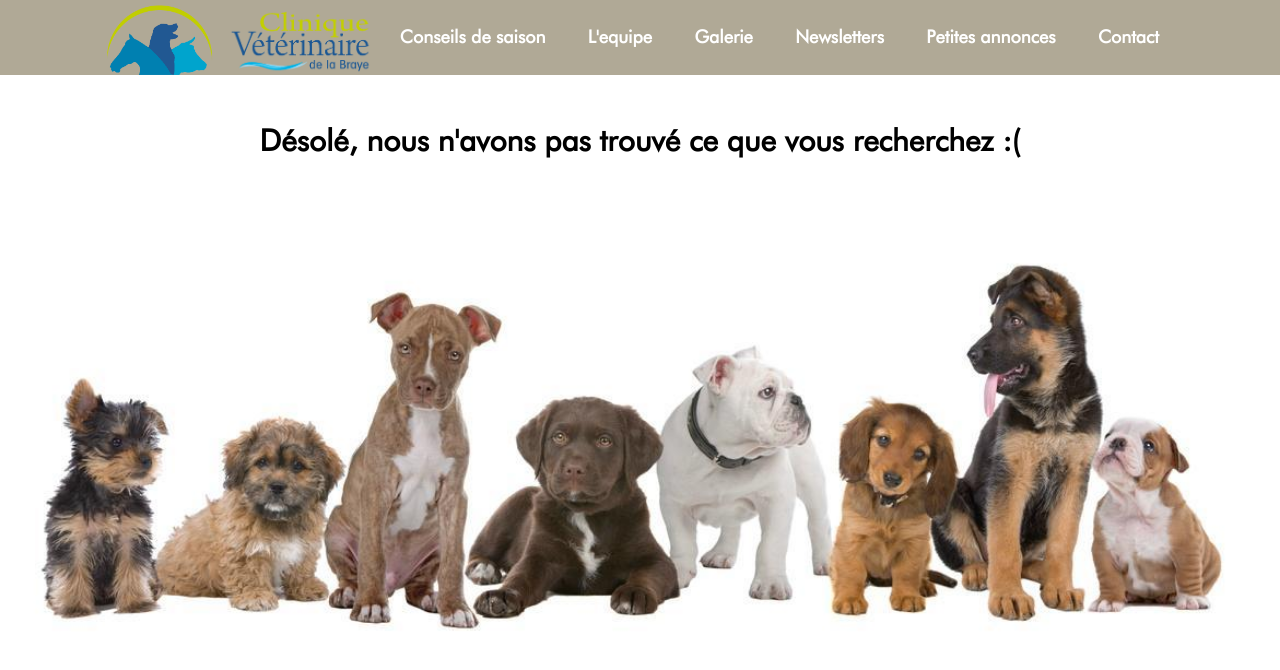
After one commit to AntoineToubhans/vet-django, a Django app: page /404/ in a window 1280 px wide. The commit adds this page. Shown: the top 670 px of the page. Run offline with Django 3.2, Linux system fonts and the light colour scheme; style sheets or scripts are compiled from the project's sources; some libraries are stand-ins or nearby versions.

Commit message:
Add 404 page

```diff
--- /dev/null
+++ b/vet_app/static/css/404.scss
@@ -0,0 +1,15 @@
+.not-found {
+  &-banner {
+    width: 100%;
+    img {
+      width: 100%;
+    }
+  }
+
+  &-message {
+    text-align: center;
+    margin: 50px 0 50px 0;
+    font-size: 30px;
+    font-weight: bold;
+  }
+}
--- /dev/null
+++ b/vet_app/templates/404.html
@@ -0,0 +1,19 @@
+{% extends "layout.html" %}
+
+{% block extra_stylesheets %}
+{% load sass_tags %}
+<link href="{% sass_src 'css/main.scss' %}" rel="stylesheet" type="text/css" />
+<link href="{% sass_src 'css/404.scss' %}" rel="stylesheet" type="text/css" />
+{% endblock %}
+
+{% block content %}
+{% load static %}
+    <div class="not-found">
+        <div class="not-found-message">
+          Désolé, nous n'avons pas trouvé ce que vous recherchez :(
+        </div>
+        <div class="not-found-banner">
+            <img src="{% static 'images/puppy-banner.jpg' %}" />
+        </div>
+    </div>
+{% endblock %}
--- a/vet_app/templates/layout.html
+++ b/vet_app/templates/layout.html
@@ -4,9 +4,10 @@
         <meta charset="UTF-8">
         <title>{% block title %}Clinique Vétérinaire de la Braye{% endblock %}</title>
         {% load static %}
+        {% block extra_stylesheets %}
         {% load sass_tags %}
         <link href="{% sass_src 'css/main.scss' %}" rel="stylesheet" type="text/css" />
-        {% block extra_stylesheets %}{% endblock %}
+        {% endblock %}
     </head>
     <body>
         <header>
--- a/vet_app/urls.py
+++ b/vet_app/urls.py
@@ -5,4 +5,7 @@ from . import views
 urlpatterns = [
     path('', views.index, name='index'),
     path('team/', views.team, name='team'),
+    path('404/', views.not_found, name='not_found'),
 ]
+
+handler404 = 'vet_app.views.not_found'
--- a/vet_app/views.py
+++ b/vet_app/views.py
@@ -14,3 +14,10 @@ def team(request):
         'menu': settings.VET_APP_MENU,
         'current_page': 'team',
     })
+
+
+def not_found(request):
+    return render(request, '404.html', {
+        'menu': settings.VET_APP_MENU,
+        'current_page': 'not_found',
+    })
--- a/vet_project/settings.py
+++ b/vet_project/settings.py
@@ -138,7 +138,7 @@ VET_APP_MENU = [{
     'name': 'L\'equipe',
 }, {
     'href': 'gallery',
-    'name': 'Gallerie',
+    'name': 'Galerie',
 }, {
     'href': 'newsletters',
     'name': 'Newsletters',
```
Also changed, not shown: vet_app/static/images/puppy-banner.jpg (added).
